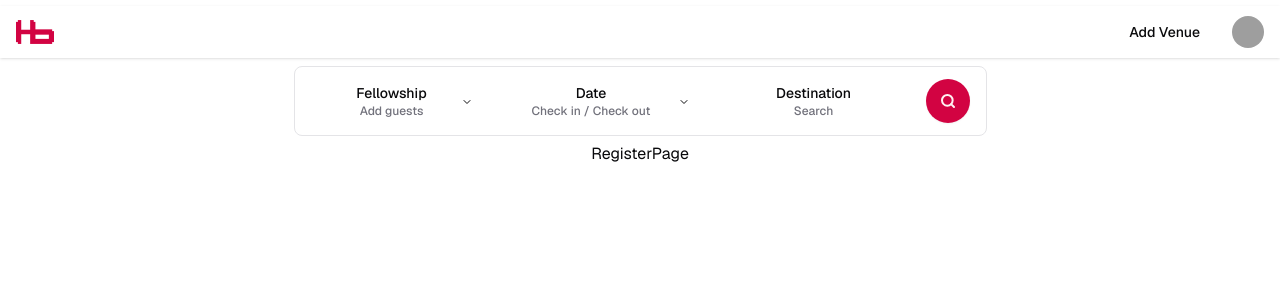
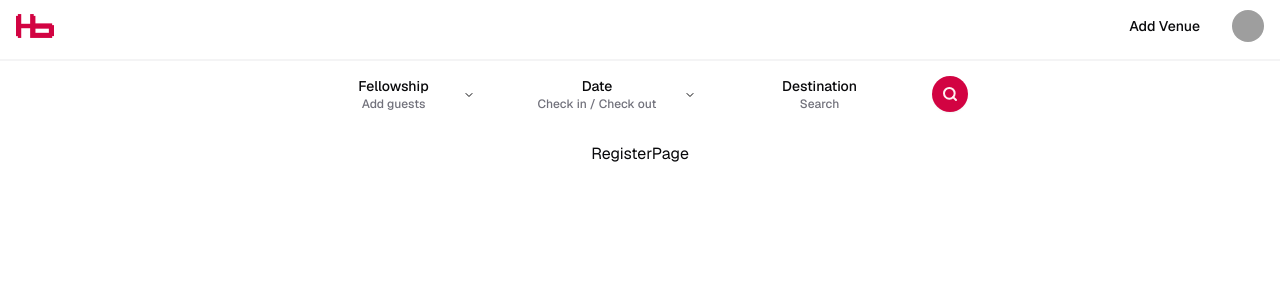
Before and after one commit to Motormary/nextjs-pe2-holidaze, a Next.js app: page /register in a window 1280 px wide. Shown: the top 300 px of the page. Built offline with nearby package versions, Linux system fonts and the light colour scheme; grey boxes are pictures that could not be loaded.

Commit message:
feat: animated top nav

```diff
--- a/components/top-nav.tsx
+++ b/components/top-nav.tsx
@@ -16,12 +16,14 @@ import { format } from "date-fns"
 import { Loader2, Search, UserCircle, X } from "lucide-react"
 import { AnimatePresence, motion } from "motion/react"
 import Link from "next/link"
-import { useRouter } from "next/navigation"
+import { useRouter, useSearchParams } from "next/navigation"
 import { ChangeEvent, memo, useRef, useState, useTransition } from "react"
 import { DateRange } from "react-day-picker"
 import { Avatar, AvatarFallback, AvatarImage } from "./ui/avatar"
 import { Calendar } from "./ui/calendar"
 import { useUser } from "./user-provider"
+
+/* Backend does not support guests and check in filtering, so they are merely placeholders */
 
 function TopNav() {
   const router = useRouter()
@@ -29,9 +31,13 @@ function TopNav() {
   const inputRef = useRef<null | HTMLInputElement>(null)
   const userLink = user ? `/user/${user.id}` : "/login"
   const scrolled = useScrolledFromTop(61)
+  const searchParams = useSearchParams()
+  const defaultQueryValue = searchParams.get("q")
 
   const [isPending, startTransition] = useTransition()
-  const [query, setQuery] = useState("")
+  const [query, setQuery] = useState<string | undefined>(
+    defaultQueryValue ? defaultQueryValue : "",
+  )
   const [open, setOpen] = useState(query ? true : false)
   const [date, setDate] = useState<DateRange | undefined>(undefined)
   const [adults, setAdults] = useState(0)
@@ -47,6 +53,9 @@ function TopNav() {
   function handleClear() {
     startTransition(() => {
       setQuery("")
+      setDate(undefined)
+      setAdults(0)
+      setChildren(0)
       setOpen(false)
       router.push("/")
     })
@@ -62,6 +71,8 @@ function TopNav() {
     const value = event.target.value
     const isNum = /^\d+$/.test(value)
 
+    if (isNum && Number(value) >= 100) return
+
     if (event.currentTarget.id === "adults") {
       if (!value) setAdults(0)
       else if (isNum) setAdults(Number(value))
@@ -74,9 +85,18 @@ function TopNav() {
   return (
     <nav
       data-search={isPending ? "" : undefined}
-      className="peer flex h-[142px] w-full flex-col gap-2 py-1.5 max-md:hidden"
+      className={"peer bg-background h-[142px] w-full py-1.5 max-md:hidden"}
     >
-      <div className="bg-background relative container mx-auto flex justify-between px-4 py-2 shadow-sm">
+      <motion.div
+        animate={scrolled ? { height: "60px" } : { height: "142px" }}
+        transition={{ bounceDamping: 8, duration: 0.5 }}
+        className="bg-background fixed top-0 z-50 flex w-full flex-col gap-2"
+      >
+        <div
+          className={cn(
+            "bg-background z-50 container mx-auto flex justify-between px-4 py-2",
+          )}
+        >
           <Link href="/" className="content-center">
             <picture className="size-8">
               <img className="h-6" src="holi-logo.png" alt="logo" />
@@ -102,22 +122,32 @@ function TopNav() {
             </li>
           </ul>
         </div>
-      <NavigationMenu
+        <div
           className={cn(
-          scrolled &&
-            "fixed top-1 left-1/2 z-50 -translate-x-1/2 shadow-md backdrop-blur-lg",
-          "bg-background/80 mx-auto rounded-lg border px-4 py-2 transition-[top]",
+            scrolled ? "outline-transparent" : "outline-muted",
+            "w-full outline transition-colors",
+          )}
+        />
+        <motion.div
+          style={{
+            zIndex: 50,
+          }}
+          animate={scrolled ? { translateY: "-65px" } : { translateY: "0px" }}
+          transition={{ bounceDamping: 8, duration: 0.5 }}
+          className="flex justify-center"
+        >
+          <NavigationMenu>
+            <NavigationMenuList>
+              <NavigationMenuItem>
+                <NavigationMenuTrigger className="h-11">
+                  <div className={cn("flex flex-col lg:min-w-[130px]")}>
+                    Fellowship
+                    <span
+                      className={cn(
+                        scrolled && "max-lg:hidden",
+                        "text-muted-foreground text-xs",
                       )}
                     >
-        <NavigationMenuList>
-          <NavigationMenuItem>
-            <NavigationMenuTrigger
-              onClick={(e) => e.preventDefault()}
-              className="h-11"
-            >
-              <div className="flex min-w-[130px] flex-col">
-                Fellowship
-                <span className="text-muted-foreground text-xs">
                       {adults
                         ? childrens
                           ? `Adults: ${adults} - Children: ${childrens}`
@@ -127,7 +157,7 @@ function TopNav() {
                   </div>
                 </NavigationMenuTrigger>
                 <NavigationMenuContent className="bg-transparent">
-              <div className="flex w-[300px] flex-col items-center justify-center gap-4 p-2">
+                  <div className="w-[300px] space-y-2 p-2">
                     <div className="flex w-full justify-between">
                       <p>
                         Adults
@@ -139,7 +169,7 @@ function TopNav() {
                         <Button
                           onClick={() => setAdults(adults ? adults - 1 : 0)}
                           size="icon"
-                      className="rounded-full transition-colors"
+                          className="rounded-full"
                         >
                           -
                         </Button>
@@ -153,7 +183,7 @@ function TopNav() {
                         <Button
                           onClick={() => setAdults(adults + 1)}
                           size="icon"
-                      className="rounded-full transition-colors"
+                          className="rounded-full"
                         >
                           +
                         </Button>
@@ -169,9 +199,11 @@ function TopNav() {
                       <div className="flex gap-1">
                         <Button
                           disabled={!adults}
-                      onClick={() => setChildren(childrens ? childrens - 1 : 0)}
+                          onClick={() =>
+                            setChildren(childrens ? childrens - 1 : 0)
+                          }
                           size="icon"
-                      className="rounded-full transition-colors"
+                          className="rounded-full"
                         >
                           -
                         </Button>
@@ -186,7 +218,7 @@ function TopNav() {
                           disabled={!adults}
                           onClick={() => setChildren(childrens + 1)}
                           size="icon"
-                      className="rounded-full transition-colors"
+                          className="rounded-full"
                         >
                           +
                         </Button>
@@ -195,14 +227,16 @@ function TopNav() {
                   </div>
                 </NavigationMenuContent>
               </NavigationMenuItem>
-          <NavigationMenuItem>
-            <NavigationMenuTrigger
-              onClick={(e) => e.preventDefault()}
-              className="h-11"
-            >
+              <NavigationMenuItem className="pl-1">
+                <NavigationMenuTrigger className="h-11">
                   <div className="flex flex-col">
                     Date
-                <span className="text-muted-foreground min-w-[165px] text-xs">
+                    <span
+                      className={cn(
+                        scrolled && "max-lg:hidden",
+                        "text-muted-foreground text-xs md:min-w-[165px]",
+                      )}
+                    >
                       {date?.from ? (
                         date.to ? (
                           <>
@@ -221,7 +255,6 @@ function TopNav() {
                 <NavigationMenuContent>
                   <div>
                     <Calendar
-                  initialFocus
                       mode="range"
                       defaultMonth={date?.from}
                       selected={date}
@@ -233,7 +266,7 @@ function TopNav() {
               </NavigationMenuItem>
               <NavigationMenuItem
                 onClick={(e) => e.preventDefault()}
-            className="h-13 w-52 content-center overflow-hidden px-1"
+                className="h-13 content-center overflow-hidden px-1 lg:w-52"
               >
                 <AnimatePresence initial={false} mode="popLayout">
                   {!open ? (
@@ -248,7 +281,14 @@ function TopNav() {
                       animate={{ translateY: "0%" }}
                     >
                       Destination
-                  <span className="text-muted-foreground text-xs">Search</span>
+                      <span
+                        className={cn(
+                          scrolled && "max-lg:hidden",
+                          "text-muted-foreground text-xs",
+                        )}
+                      >
+                        Search
+                      </span>
                     </motion.button>
                   ) : (
                     <motion.div
@@ -269,9 +309,13 @@ function TopNav() {
                           onChange={handleInput}
                           ref={inputRef}
                           onBlur={handleBlur}
+                          onKeyDown={({ key }) => {
+                            console.log(key)
+                            if (key === "Enter") handleQuery()
+                          }}
                           name="q"
                           placeholder="Search destination"
-                      className="w-full pr-[25px] focus-visible:ring-transparent"
+                          className="w-full pr-[25px] focus-visible:ring-transparent max-lg:w-[107.5px]"
                         />
                         <Button
                           variant="ghost"
@@ -295,7 +339,10 @@ function TopNav() {
                   onClick={handleQuery}
                   type="submit"
                   title="Search"
-              className={cn("ml-1 size-11 cursor-pointer rounded-full")}
+                  className={cn(
+                    scrolled ? "size-8" : "size-9",
+                    "cursor-pointer rounded-full lg:ml-1",
+                  )}
                 >
                   <AnimatePresence mode="popLayout">
                     {!isPending ? (
@@ -320,6 +367,8 @@ function TopNav() {
               </NavigationMenuItem>
             </NavigationMenuList>
           </NavigationMenu>
+        </motion.div>
+      </motion.div>
     </nav>
   )
 }
```
Lines whose indentation alone changed are shown as unchanged.
